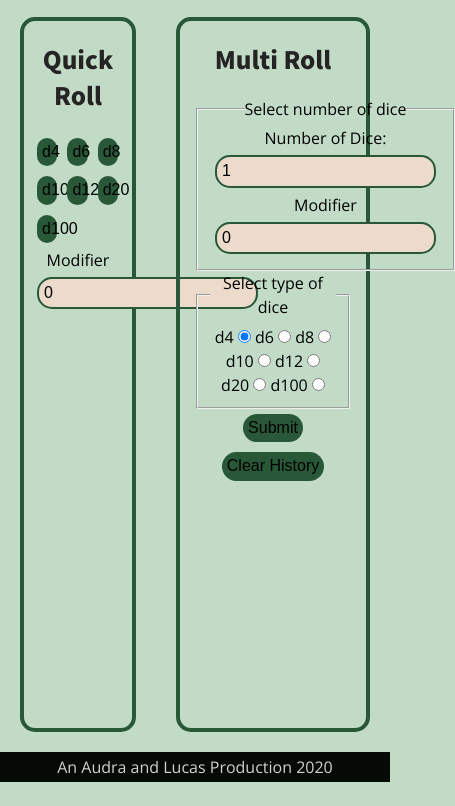
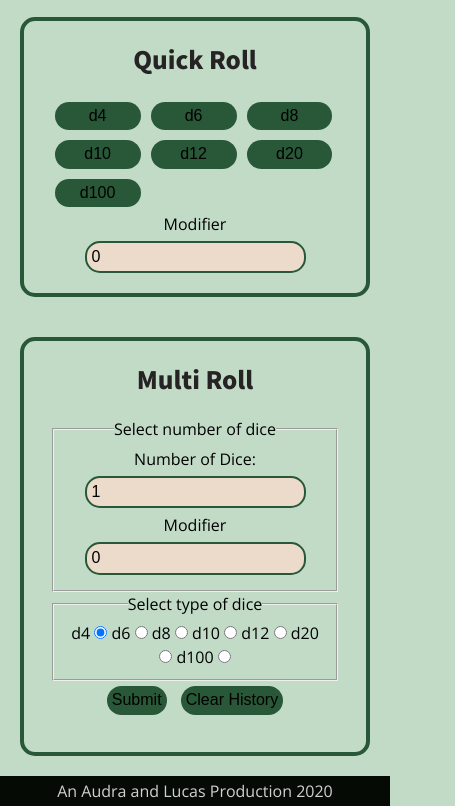
Before and after one commit to Dungeons-and-Dice/dicing-it, a plain HTML site: page index.html in a window 390 px wide. Shown: the part 91-897 px from the top of the page, 455 px wide, since content can reach past the window. Before the commit the page ends 873 px from the top, so only its background shows below. Drawn offline with nearby package versions, Linux system fonts and the light colour scheme.

Commit message:
pretty much finished..............for now

```diff
--- a/script.js
+++ b/script.js
@@ -53,7 +53,7 @@ $(function(){
 
             let result = total + secondModifier;
 
-            insertRoll.append(`<span class="secondModifier"> ${secondModifier} </span> = ${result}`);
+            insertRoll.append(`<span class="secondModifier"> ${secondModifier} </span> = <span class="bold"> ${result} </span>`);
         },
 
         checkForNum: function() {
@@ -75,7 +75,7 @@ $(function(){
         let result = diceRoll + modifier;
         diceOptions.checkForNum();
 
-        $('#printedNumber').html(`${diceRoll} + <span class="modifier"> ${modifier} </span> = ${result}`);
+        $('#printedNumber').html(`${diceRoll} + <span class="modifier"> ${modifier} </span> = <span class="bold"> ${result} </span>`);
 
     });
 
--- a/styles/scss/_global.scss
+++ b/styles/scss/_global.scss
@@ -4,6 +4,11 @@ html {
     line-height: 1.5;
     font-size: 100%;
     background: $bg_main;
+}
+body{
+    min-height: 100%;
+    display:grid;
+    grid-template-rows: 1fr auto;
 }
 
 .wrapper {
@@ -12,6 +17,12 @@ html {
     margin: 0 auto;
     font-size: 1rem;
     // background: var(--section_bg);
+}
+.bold{
+    font-weight: bold;
+    color: $section-bg;
+    text-shadow: 0px 1px $section-bg;
+
 }
 
 //* Variables
--- a/styles/scss/_headerFooter.scss
+++ b/styles/scss/_headerFooter.scss
@@ -13,7 +13,8 @@ footer{
     color: $text-light;
     margin: 0%;
     padding: 3px;
-
+    grid-row-start: 3;
+    grid-row-end: 4;
     p {
         margin: 0;
     }
--- a/styles/scss/_main.scss
+++ b/styles/scss/_main.scss
@@ -1,8 +1,9 @@
 main{
-    display: flex;
-    min-height:calc(93vh - 30px);
+    display: grid;
+    grid-template-columns: 40% 60%;
+    min-height:calc(100vh - 118px);
         .quickRoll{
-        width: calc(40% - 40px);
+        // width: calc(40% - 40px);
         margin:20px;
         border: 4px solid $primary;
         border-radius: 15px;
@@ -30,7 +31,7 @@ main{
         }
     }
     .multiRoll{
-        width: calc(60% - 40px);
+        // width: calc(60% - 40px);
         margin: 20px;
         border: 4px solid $primary;
         border-radius: 15px;
@@ -62,6 +63,10 @@ main{
     padding: 5px;
     border-radius: 15px;
     margin: 5px;
+
+}
+#modifier{
+    margin-bottom: 20px;
 }
 
 .insertRollContainer{
@@ -69,9 +74,12 @@ main{
     overflow-y: scroll;
     display: block;
 
+
     li {
         list-style: none;
         font-size: 1.5rem;
+        padding: 10px 0;
+    border-bottom: 2px solid black;
     }
 }
 #printedNumber{
--- /dev/null
+++ b/styles/scss/_mediaQueries.scss
@@ -0,0 +1,7 @@
+//---------------------------------- Media Queries -------------------------------------//
+
+@media (max-width: 730px){
+    main{
+        grid-template-columns: none;
+    }
+}
--- a/styles/scss/style.scss
+++ b/styles/scss/style.scss
@@ -4,3 +4,4 @@
 @import "./fonts";
 @import "./headerFooter";
 @import "./main";
+@import "./mediaQueries";
```
Also changed, not shown: styles/style.css.
